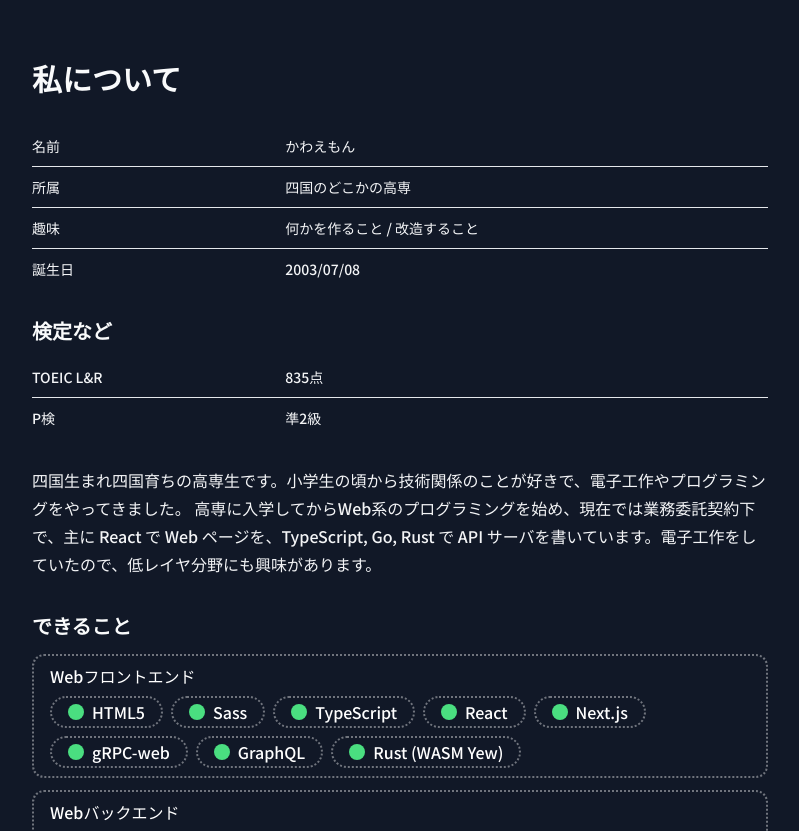
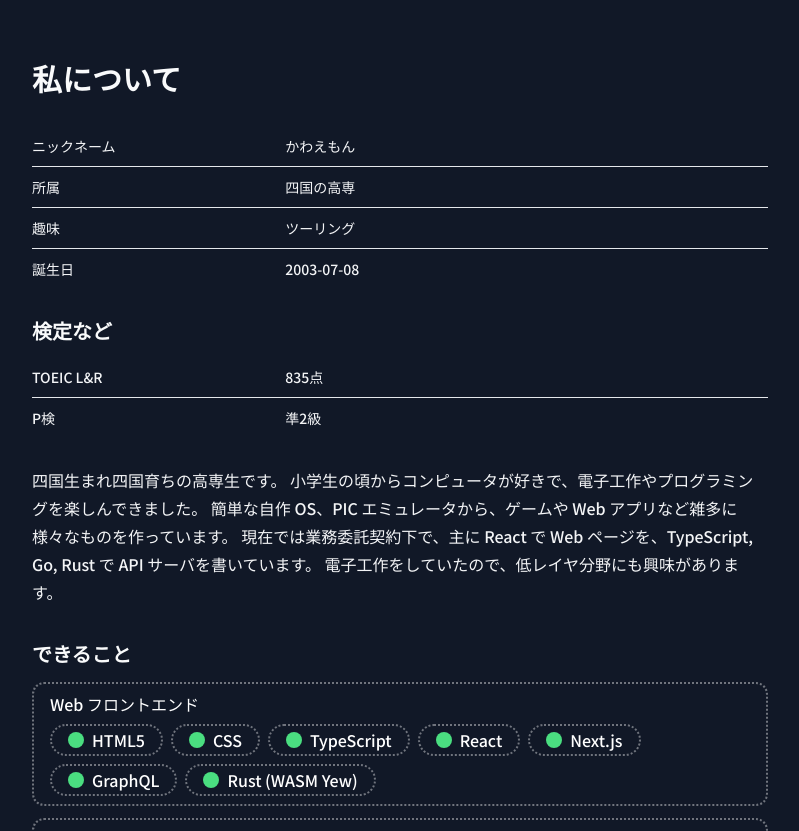
Before and after one commit to kawaemon/portfolio, a Next.js app: page / in a window 1280 px wide. Shown: the part 740-1571 px from the top of the page, without its empty margins (240-1039 px from the left). Built offline with nearby package versions, Linux system fonts and the light colour scheme.

Commit message:
fix: update to latest information

```diff
--- a/src/components/Profile.tsx
+++ b/src/components/Profile.tsx
@@ -14,13 +14,10 @@ export const Profile: FC = () => {
 
             <table className="mt-4">
                 <tbody>
-                    <TableData key_="名前" value="かわえもん" />
-                    <TableData key_="所属" value="四国のどこかの高専" />
-                    <TableData
-                        key_="趣味"
-                        value="何かを作ること / 改造すること"
-                    />
-                    <TableData key_="誕生日" value="2003/07/08" />
+                    <TableData key_="ニックネーム" value="かわえもん" />
+                    <TableData key_="所属" value="四国の高専" />
+                    <TableData key_="趣味" value="ツーリング" />
+                    <TableData key_="誕生日" value="2003-07-08" />
                 </tbody>
             </table>
 
@@ -32,11 +29,14 @@ export const Profile: FC = () => {
                 </tbody>
             </table>
 
+            {/* prettier-ignore */}
             <p className="mt-2">
-                四国生まれ四国育ちの高専生です。小学生の頃から技術関係のことが好きで、電子工作やプログラミングをやってきました。
-                高専に入学してからWeb系のプログラミングを始め、現在では業務委託契約下で、主に
-                React で Web ページを、TypeScript, Go, Rust で API
-                サーバを書いています。電子工作をしていたので、低レイヤ分野にも興味があります。
+                四国生まれ四国育ちの高専生です。
+                小学生の頃からコンピュータが好きで、電子工作やプログラミングを楽しんできました。
+                簡単な自作 OS、PIC エミュレータから、ゲームや Web アプリなど雑多に様々なものを作っています。
+                現在では業務委託契約下で、主に React で Web ページを、TypeScript, Go, Rust で API
+                サーバを書いています。
+                電子工作をしていたので、低レイヤ分野にも興味があります。
             </p>
         </section>
     );
--- a/src/components/Skills.tsx
+++ b/src/components/Skills.tsx
@@ -46,26 +46,25 @@ type SkillsListInner =
     | ArrayType<SkillsList>;
 
 const isInnerSkillsList = (
-    inner: SkillsListInner
+    inner: SkillsListInner,
 ): inner is ArrayType<SkillsList> =>
     (inner as Record<string, unknown>)["level"] == null;
 
 const skillsList: SkillsList = [
     {
-        sectionName: "Webフロントエンド",
+        sectionName: "Web フロントエンド",
         list: [
             { level: "fine", text: "HTML5" },
-            { level: "fine", text: "Sass" },
+            { level: "fine", text: "CSS" },
             { level: "fine", text: "TypeScript" },
             { level: "fine", text: "React" },
             { level: "fine", text: "Next.js" },
-            { level: "fine", text: "gRPC-web" },
             { level: "fine", text: "GraphQL" },
             { level: "fine", text: "Rust (WASM Yew)" },
         ],
     },
     {
-        sectionName: "Webバックエンド",
+        sectionName: "Web バックエンド",
         list: [
             {
                 sectionName: "Rust",
@@ -80,12 +79,13 @@ const skillsList: SkillsList = [
                 list: [
                     { level: "fine", text: "Fastify" },
                     { level: "fine", text: "Prisma" },
+                    { level: "fine", text: "Nest.js" },
                 ],
             },
             { level: "fine", text: "Go" },
             { level: "fine", text: "Google Cloud Platform" },
             { level: "fine", text: "MongoDB" },
-            { level: "fine", text: "RDBMS" },
+            { level: "fine", text: "SQL" },
         ],
     },
     {
```
